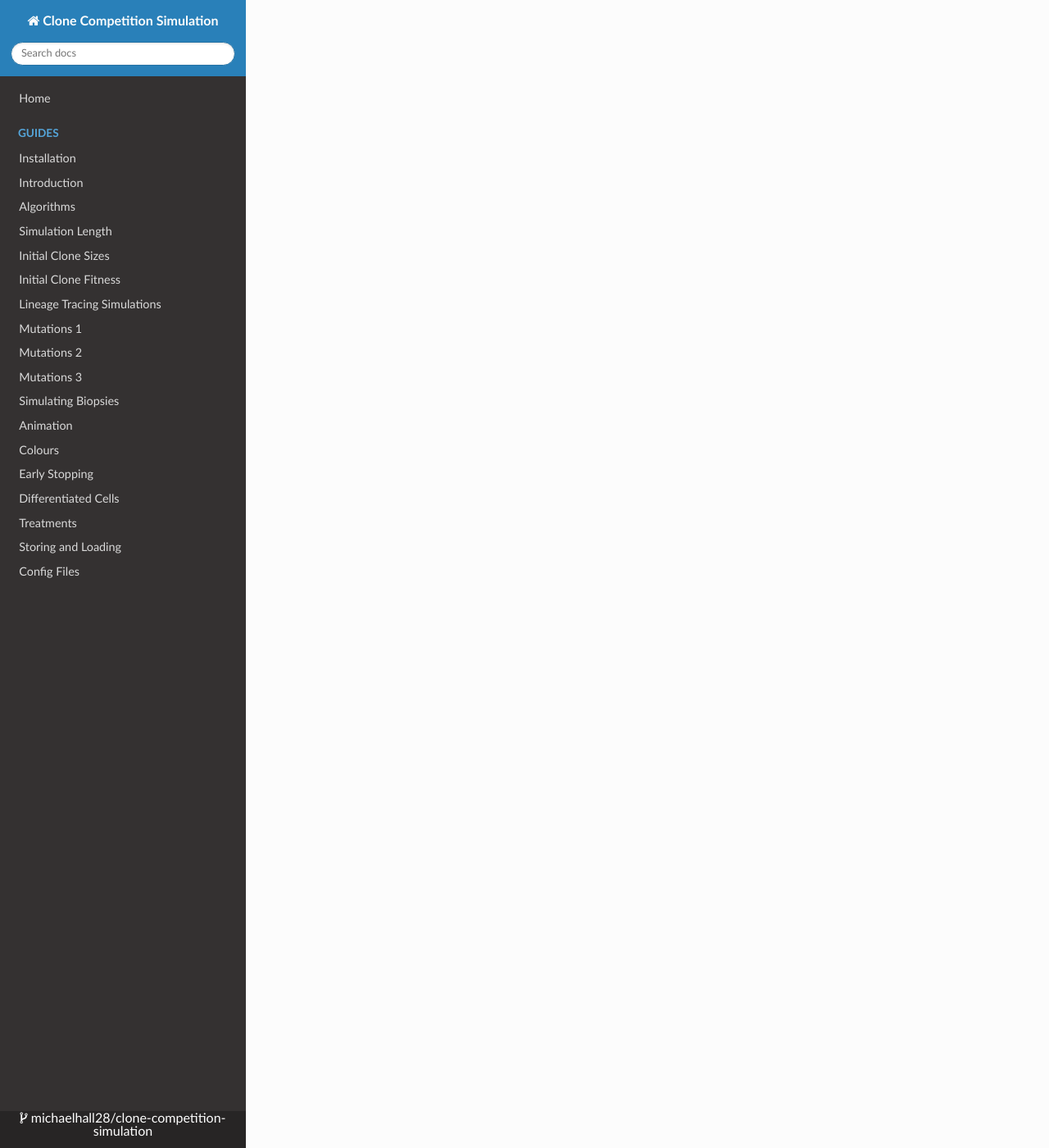
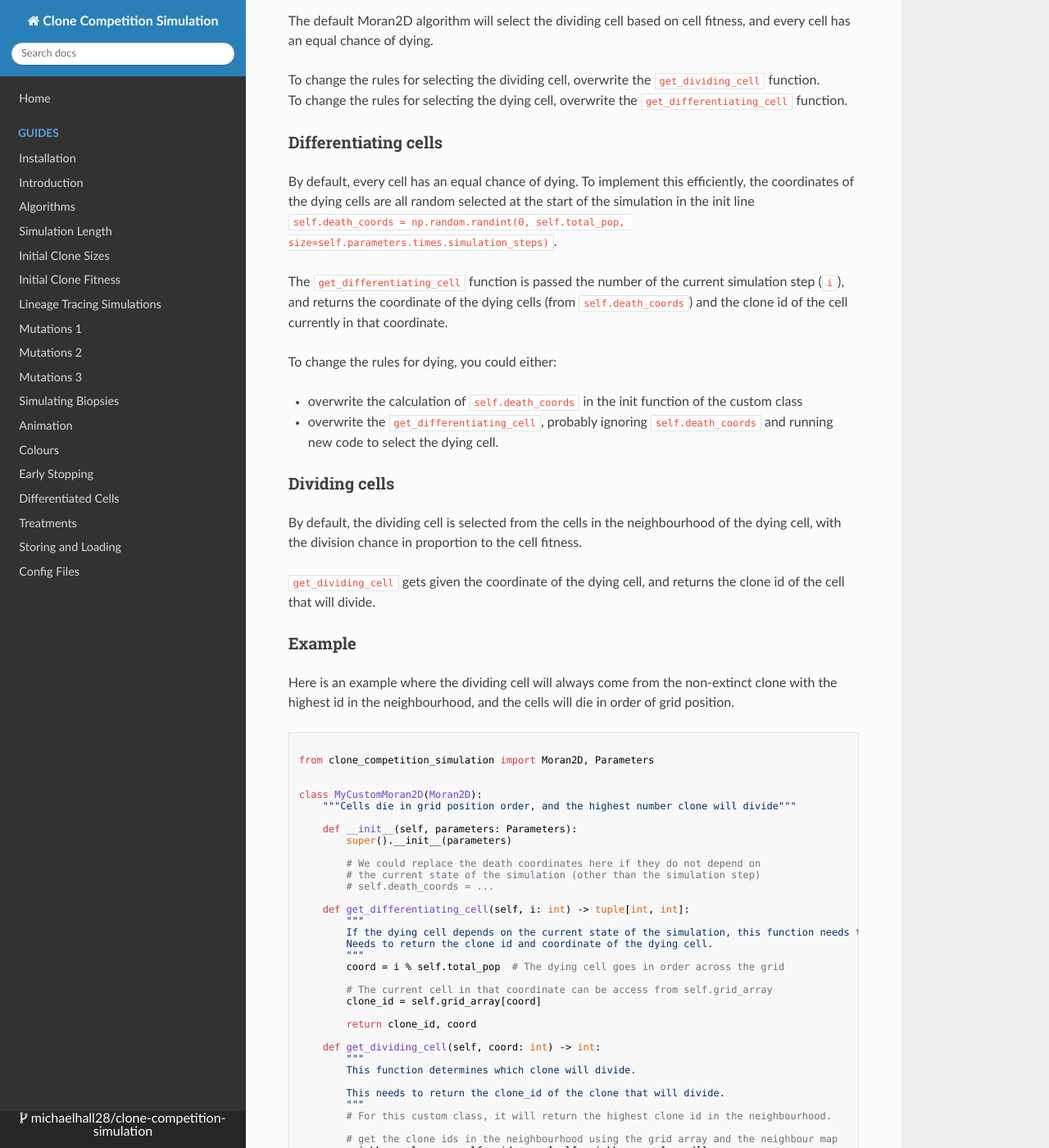
Before and after one commit to michaelhall28/clone-competition-simulation, an MkDocs documentation site: the page built from docs/CustomRules.md, in a window 1280 px wide and 1400 px high, scrolled down 2906 px. Shown: the whole window at 82% size. Built offline with MkDocs 1.6.1, drawn with Linux system fonts in a browser that asks for light colours; nearby versions of some CDN libraries; some of the changed text lies outside the part shown.

Commit message:
Instructions and test for customising a Moran2D simulation

````diff
--- a/docs/CustomRules.md
+++ b/docs/CustomRules.md
@@ -10,7 +10,39 @@ There are 5 algorithms that can be run as a default:
 
 Each of these algorithms contain functions which determine how clone fitness controls cell fate, and therefore how clone sizes change in each step of the simulation.
 
-Variations of these algorithms can be made by created subclasses and overwriting a few key functions (which vary by algorithm).
+Variations of these algorithms can be made by creating subclasses and overwriting a few key functions (which vary by algorithm).
+
+In general, custom cell competition rules can be implemented as follows:
+
+```python
+
+# Define the custom class
+class MyCustomAlgorithm([Inherit from an existing simulation class]):
+
+    # Customise the init function if any additional data or objects need to be accessed by the custom functions
+    def __init__(self, parameters: Parameters,
+                # ...any additional arguments needed for the custom code
+                ):
+        super().__init__(parameters)
+        # add any attributes here as needed
+
+
+    # Customise some class methods. These vary depending on which type of algorithm is being customised. See below.
+
+
+# Run the custom simulation
+
+# Define the simulation parameters, same as usual
+params = Parameters(
+    algorithm="Whichever algorithm type was inherited from",
+    ...
+)
+# Instead of running params.get_simulator() to create the simulation object, pass the parameters to your custom class.
+sim = MyCustomAlgorithm(parameters=params)
+
+# Then run the simulation as normal.
+sim.run_sim()
+```
 
 ## Moran
 
@@ -23,8 +55,8 @@ Variants of this algorithm will:
 
 The default Moran algorithm will select the dividing cell based on cell fitness, and every cell has an equal chance of dying.
 
-To change the rules for selecting the dividing cell, overwrite the `get_dividing_clone` function.
-To change the rules for selecting the dying cell, overwrite the `get_differentiating_clone` function.
+To change the rules for selecting the dividing cell, overwrite the `get_dividing_cell` function.
+To change the rules for selecting the dying cell, overwrite the `get_differentiating_cell` function.
 
 Both functions have access to the `current_data` variable (see below) and any attributes of the simulation (see the section at the end of this guide).
 
@@ -54,7 +86,7 @@ from clone_competition_simulation import Moran
 class MyCustomMoran(Moran):
     """Always take from the lowest id clone and add to the highest"""
 
-    def get_dividing_clone(self, current_data: CurrentData) -> int:
+    def get_dividing_cell(self, current_data: CurrentData) -> int:
         """
         This function determines which clone will divide.
 
@@ -64,7 +96,7 @@ class MyCustomMoran(Moran):
         # Select the last clone in the current_population array
         return len(current_data.current_population) - 1
 
-    def get_differentiating_clone(self, current_data: CurrentData) -> int:
+    def get_differentiating_cell(self, current_data: CurrentData) -> int:
         """
         This function determines which cell will die.
 
@@ -100,6 +132,122 @@ Here, the last clone grows, while the other clones die off in order.
 
 ## Moran2D
 
+Variants of this algorithm will:
+
+- Have one dividing cell and one dying/differentiating cell per simulation step
+- The dividing cell will be selected from cells in the immediate neighbourhood of the differentiating cell
+
+-----
+
+The default Moran2D algorithm will select the dividing cell based on cell fitness, and every cell has an equal chance of dying.
+
+To change the rules for selecting the dividing cell, overwrite the `get_dividing_cell` function.
+To change the rules for selecting the dying cell, overwrite the `get_differentiating_cell` function.
+
+
+### Differentiating cells
+
+By default, every cell has an equal chance of dying. To implement this efficiently, the coordinates of the dying cells are all random selected at the start of the simulation in the init line `self.death_coords = np.random.randint(0, self.total_pop, size=self.parameters.times.simulation_steps)`.
+
+The `get_differentiating_cell` function is passed the number of the current simulation step (`i`), and returns the coordinate of the dying cells (from `self.death_coords`) and the clone id of the cell currently in that coordinate.
+
+To change the rules for dying, you could either:
+
+- overwrite the calculation of `self.death_coords` in the init function of the custom class
+- overwrite the `get_differentiating_cell`, probably ignoring `self.death_coords` and running new code to select the dying cell.
+
+
+### Dividing cells
+
+By default, the dividing cell is selected from the cells in the neighbourhood of the dying cell, with the division chance in proportion to the cell fitness.
+
+`get_dividing_cell` gets given the coordinate of the dying cell, and returns the clone id of the cell that will divide.
+
+
+### Example
+
+Here is an example where the dividing cell will always come from the non-extinct clone with the highest id in the neighbourhood, and the cells will die in order of grid position.
+
+```python
+
+from clone_competition_simulation import Moran2D, Parameters
+
+
+class MyCustomMoran2D(Moran2D):
+    """Cells die in grid position order, and the highest number clone will divide"""
+
+    def __init__(self, parameters: Parameters):
+        super().__init__(parameters)
+
+        # We could replace the death coordinates here if they do not depend on
+        # the current state of the simulation (other than the simulation step)
+        # self.death_coords = ...
+
+    def get_differentiating_cell(self, i: int) -> tuple[int, int]:
+        """
+        If the dying cell depends on the current state of the simulation, this function needs to be overwritten
+        Needs to return the clone id and coordinate of the dying cell.
+        """
+        coord = i % self.total_pop  # The dying cell goes in order across the grid
+
+        # The current cell in that coordinate can be access from self.grid_array
+        clone_id = self.grid_array[coord]
+
+        return clone_id, coord
+
+    def get_dividing_cell(self, coord: int) -> int:
+        """
+        This function determines which clone will divide.
+
+        This needs to return the clone_id of the clone that will divide.
+        """
+        # For this custom class, it will return the highest clone id in the neighbourhood.
+
+        # get the clone ids in the neighbourhood using the grid array and the neighbour map
+        neighbour_clones = self.grid_array[self.neighbour_map[coord]]
+
+        # Select the highest clone in the neighbourhood
+        return neighbour_clones.max()
+
+
+
+# Set up the parameters as if you are running a normal Moran2D simulation
+params = Parameters(
+    algorithm="Moran2D",
+    times=TimeParameters(max_time=1, division_rate=1, samples=16),
+    population=PopulationParameters(initial_grid=np.arange(16).reshape(4, 4), cell_in_own_neighbourhood=False)
+)
+# Instead of running params.get_simulator() to create the simulation object, pass the parameters to your custom class.
+sim = MyCustomMoran2D(parameters=params)
+
+# Then continue as normal.
+sim.run_sim()
+
+# View the grids over time
+print(sim.grid_results[0])
+print(sim.grid_results[1])
+print(sim.grid_results[5])
+```
+    array([[ 0,  1,  2,  3],
+           [ 4,  5,  6,  7],
+           [ 8,  9, 10, 11],
+           [12, 13, 14, 15]])
+
+
+    array([[15,  1,  2,  3],
+           [ 4,  5,  6,  7],
+           [ 8,  9, 10, 11],
+           [12, 13, 14, 15]])
+
+    array([[15, 15, 15, 15],
+           [15,  5,  6,  7],
+           [ 8,  9, 10, 11],
+           [12, 13, 14, 15]])
+
+
+The cells are replaced from the top left onwards, with the largest clone id (15 for all of these neighbourhoods) dividing into the position of the dying cell.
+
+
 
 ## Wright-Fisher
 
````
Also changed, not shown: 4 other files.
